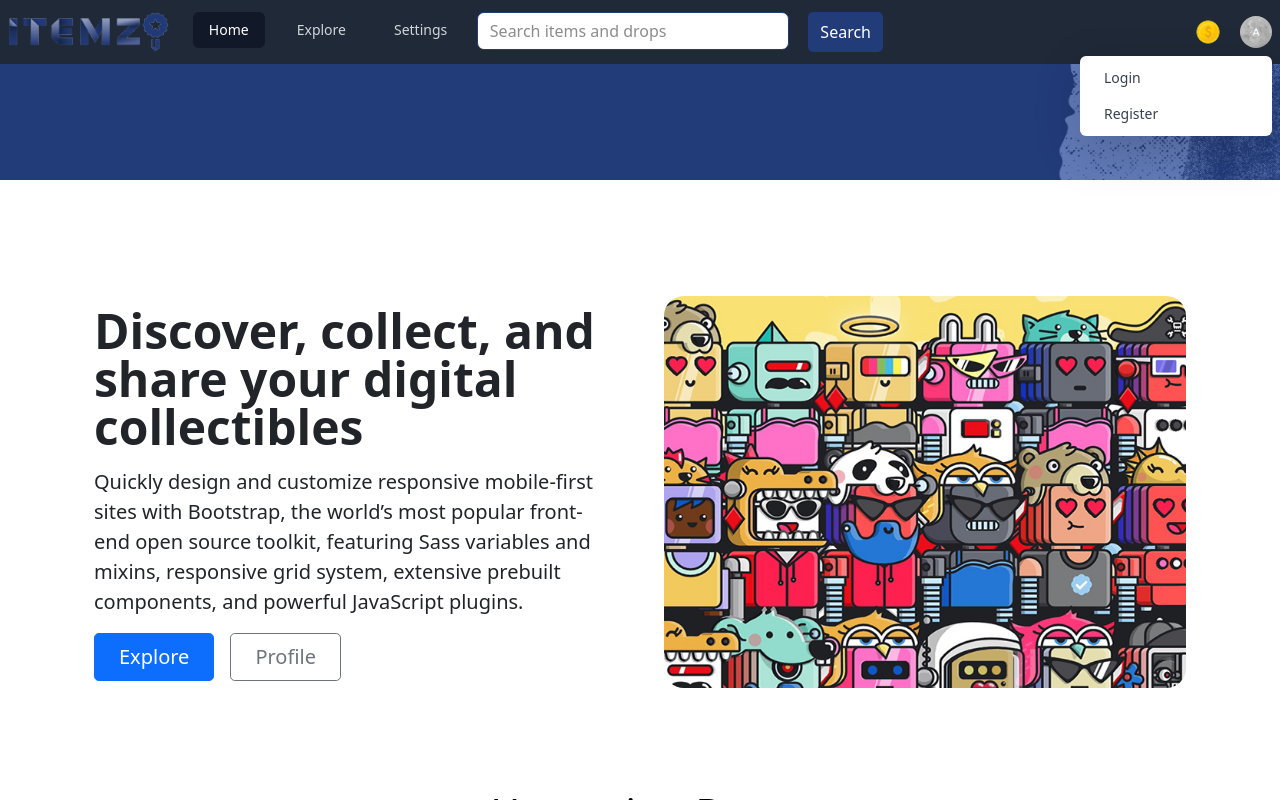
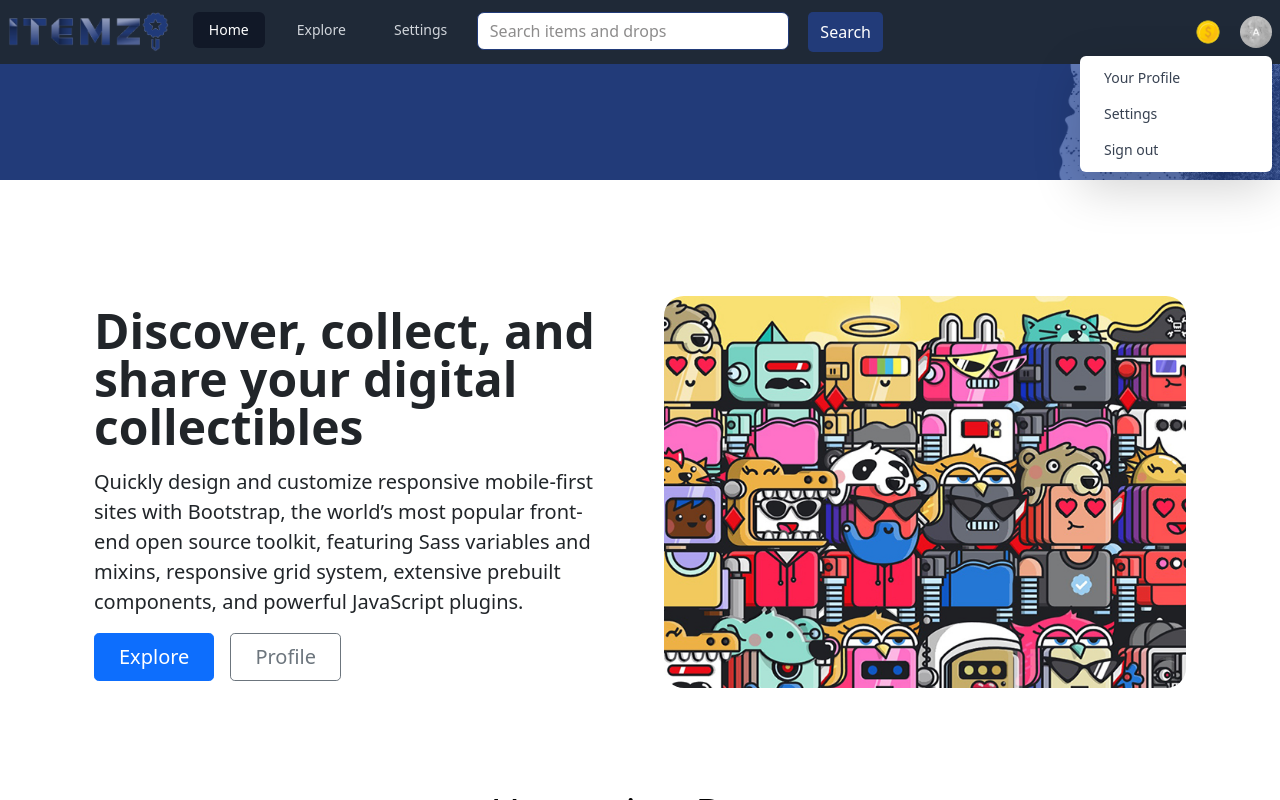
Before and after one commit to Seto53/Itemz, a React (Create React App) app in the folder frontend/: page / in a window 1280 px wide. Both pictures are taken after a click on the button "Open user menu". Shown: the top 800 px of the page. Built offline with nearby package versions, Linux system fonts and the light colour scheme.

Commit message:
Add users test data

```diff
--- a/frontend/src/components/Header.jsx
+++ b/frontend/src/components/Header.jsx
@@ -105,64 +105,64 @@ export default function Header({element, navigation}) {
                                                     leaveTo="transform opacity-0 scale-95"
                                                 >
                                                     {/*if logged in*/}
+                                                    <Menu.Items
+                                                        className="origin-top-right absolute right-0 mt-2 w-48 rounded-md shadow-lg py-1 bg-white ring-1 ring-black ring-opacity-5 focus:outline-none">
+                                                        <Menu.Item>
+                                                            {({active}) => (
+                                                                <a
+                                                                    href="/Profile"
+                                                                    className={classNames(active ? 'bg-gray-100' : '', 'block px-4 py-2 text-sm text-gray-700')}
+                                                                >
+                                                                    Your Profile
+                                                                </a>
+                                                            )}
+                                                        </Menu.Item>
+                                                        <Menu.Item>
+                                                            {({active}) => (
+                                                                <a
+                                                                    href="/Settings"
+                                                                    className={classNames(active ? 'bg-gray-100' : '', 'block px-4 py-2 text-sm text-gray-700')}
+                                                                >
+                                                                    Settings
+                                                                </a>
+                                                            )}
+                                                        </Menu.Item>
+                                                        <Menu.Item>
+                                                            {({active}) => (
+                                                                <a
+                                                                    href="/"
+                                                                    className={classNames(active ? 'bg-gray-100' : '', 'block px-4 py-2 text-sm text-gray-700')}
+                                                                >
+                                                                    Sign out
+                                                                </a>
+                                                            )}
+                                                        </Menu.Item>
+                                                    </Menu.Items>
+
+                                                    {/*if not logged in*/}
                                                     {/*<Menu.Items*/}
                                                     {/*    className="origin-top-right absolute right-0 mt-2 w-48 rounded-md shadow-lg py-1 bg-white ring-1 ring-black ring-opacity-5 focus:outline-none">*/}
                                                     {/*    <Menu.Item>*/}
                                                     {/*        {({active}) => (*/}
                                                     {/*            <a*/}
-                                                    {/*                href="/Profile"*/}
+                                                    {/*                href="/Login"*/}
                                                     {/*                className={classNames(active ? 'bg-gray-100' : '', 'block px-4 py-2 text-sm text-gray-700')}*/}
                                                     {/*            >*/}
-                                                    {/*                Your Profile*/}
+                                                    {/*                Login*/}
                                                     {/*            </a>*/}
                                                     {/*        )}*/}
                                                     {/*    </Menu.Item>*/}
                                                     {/*    <Menu.Item>*/}
                                                     {/*        {({active}) => (*/}
                                                     {/*            <a*/}
-                                                    {/*                href="/Settings"*/}
+                                                    {/*                href="/Register"*/}
                                                     {/*                className={classNames(active ? 'bg-gray-100' : '', 'block px-4 py-2 text-sm text-gray-700')}*/}
                                                     {/*            >*/}
-                                                    {/*                Settings*/}
-                                                    {/*            </a>*/}
-                                                    {/*        )}*/}
-                                                    {/*    </Menu.Item>*/}
-                                                    {/*    <Menu.Item>*/}
-                                                    {/*        {({active}) => (*/}
-                                                    {/*            <a*/}
-                                                    {/*                href="/"*/}
-                                                    {/*                className={classNames(active ? 'bg-gray-100' : '', 'block px-4 py-2 text-sm text-gray-700')}*/}
-                                                    {/*            >*/}
-                                                    {/*                Sign out*/}
+                                                    {/*                Register*/}
                                                     {/*            </a>*/}
                                                     {/*        )}*/}
                                                     {/*    </Menu.Item>*/}
                                                     {/*</Menu.Items>*/}
-
-                                                    {/*if not logged in*/}
-                                                    <Menu.Items
-                                                        className="origin-top-right absolute right-0 mt-2 w-48 rounded-md shadow-lg py-1 bg-white ring-1 ring-black ring-opacity-5 focus:outline-none">
-                                                        <Menu.Item>
-                                                            {({active}) => (
-                                                                <a
-                                                                    href="/Login"
-                                                                    className={classNames(active ? 'bg-gray-100' : '', 'block px-4 py-2 text-sm text-gray-700')}
-                                                                >
-                                                                    Login
-                                                                </a>
-                                                            )}
-                                                        </Menu.Item>
-                                                        <Menu.Item>
-                                                            {({active}) => (
-                                                                <a
-                                                                    href="/Register"
-                                                                    className={classNames(active ? 'bg-gray-100' : '', 'block px-4 py-2 text-sm text-gray-700')}
-                                                                >
-                                                                    Register
-                                                                </a>
-                                                            )}
-                                                        </Menu.Item>
-                                                    </Menu.Items>
 
 
                                                 </Transition>
--- a/frontend/src/components/Profile.jsx
+++ b/frontend/src/components/Profile.jsx
@@ -11,10 +11,10 @@ import {get} from './http';
 
 export default function Profile() {
 
-    const [userinfo, setUserinfo] = React.useState({id: '1', name: 'Collectible Name', username: 'username', img: picture});
+    const [userinfo, setUserinfo] = React.useState({id: '1', name: 'Name', username: 'email', img: picture});
 
     React.useEffect( () => {
-        get('users/123').then(res => {
+        get('users/1').then(res => {
             setUserinfo({name: res[0].name, username: res[0].email, id: res[0].id, img: picture})
         }).catch(e => {
             console.log(e)
```
Also changed, not shown: 1 other file (tests, documents, lock files or other folders).
